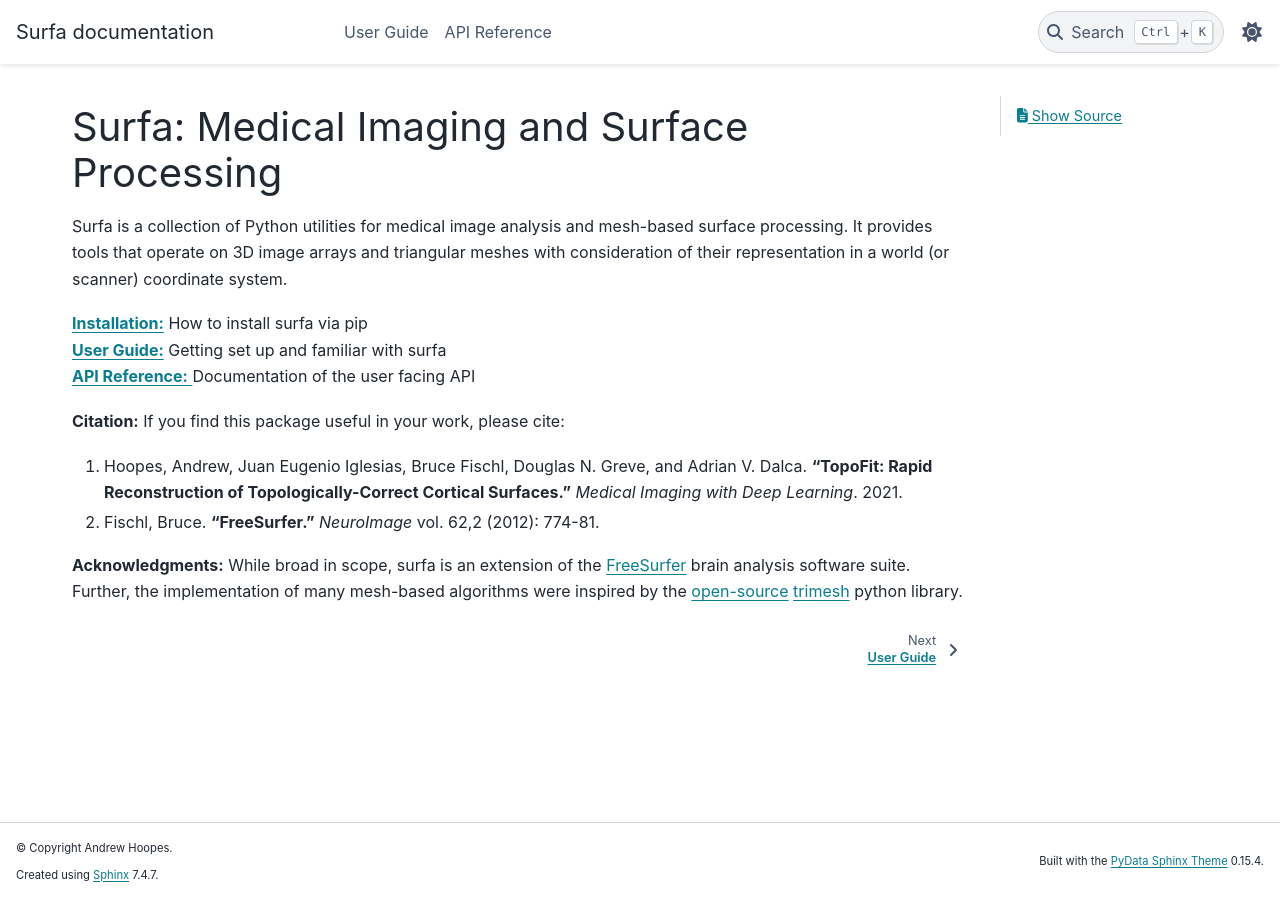
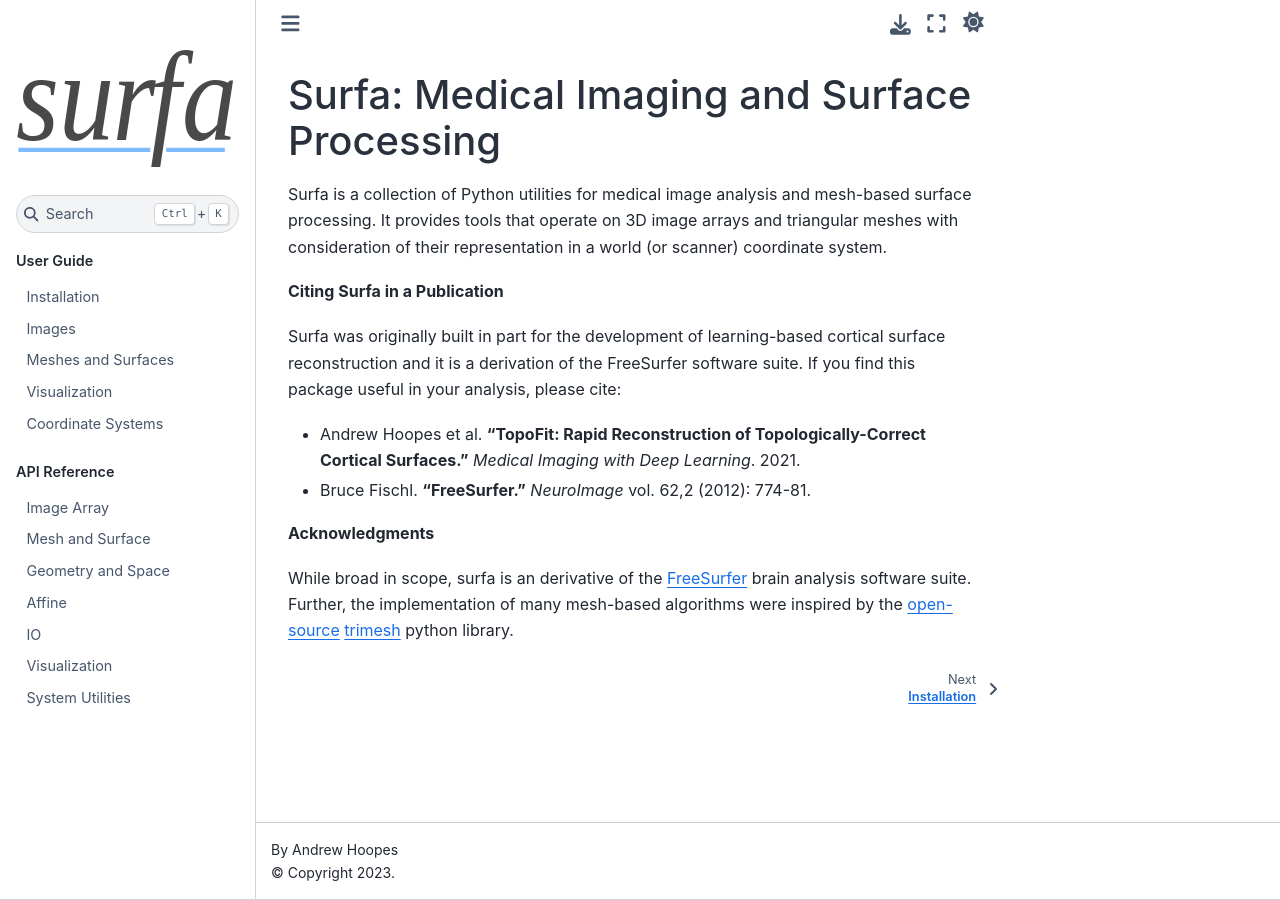
Before and after one commit to freesurfer/surfa, a Sphinx documentation site: the page built from docs/index.md, in a window 1280 px wide. Built offline with Sphinx 7.4.7 and the Sphinx Book theme 1.1.4, drawn with Linux system fonts in a browser that asks for light colours.

Commit message:
update some website documentation

````diff
--- a/docs/conf.py
+++ b/docs/conf.py
@@ -1,12 +1,13 @@
 import os
 import sys
+import time
 
 sys.path.insert(0, os.path.abspath('../'))
 
 # -- project information -----------------------------------------------------
 
 project = 'Surfa'
-copyright = 'Andrew Hoopes'
+copyright = time.strftime('%Y')
 author = 'Andrew Hoopes'
 
 # -- general configuration ---------------------------------------------------
@@ -22,11 +23,13 @@
 # -- options for HTML output -------------------------------------------------
 
 # theme
-html_theme = 'pydata_sphinx_theme'
+html_theme = 'sphinx_book_theme'
 
 # custom css
 html_static_path = ['static']
 html_css_files = ['style.css']
+
+html_logo = 'static/logo.svg'
 
 html_context = {
     'default_mode': 'light',
@@ -38,7 +41,7 @@
 }
 
 html_theme_options = {
-   'pygment_light_style': 'trac',
+    'logo_only': True,
 }
 
 add_module_names = True
--- a/docs/index.md
+++ b/docs/index.md
@@ -3,29 +3,45 @@
 
 Surfa is a collection of Python utilities for medical image analysis and mesh-based surface processing. It provides tools that operate on 3D image arrays and triangular meshes with consideration of their representation in a world (or scanner) coordinate system.
 
-[**Installation:**](guide/installation) How to install surfa via pip
-<br>
-[**User Guide:**](guide/index) Getting set up and familiar with surfa
-<br>
-[**API Reference:** ](reference/index) Documentation of the user facing API
+**Citing Surfa in a Publication**
 
+Surfa was originally built in part for the development of learning-based cortical surface reconstruction and it is a derivation of the FreeSurfer software suite. If you find this package useful in your analysis, please cite:
 
-**Citation:** If you find this package useful in your work, please cite:
+- Andrew Hoopes et al. **"TopoFit: Rapid Reconstruction of Topologically-Correct Cortical Surfaces."** *Medical Imaging with Deep Learning*. 2021.
 
-1. Hoopes, Andrew, Juan Eugenio Iglesias, Bruce Fischl, Douglas N. Greve, and Adrian V. Dalca. **"TopoFit: Rapid Reconstruction of Topologically-Correct Cortical Surfaces."** *Medical Imaging with Deep Learning*. 2021.
+- Bruce Fischl. **"FreeSurfer."** *NeuroImage* vol. 62,2 (2012): 774-81.
 
-2. Fischl, Bruce. **"FreeSurfer."** *NeuroImage* vol. 62,2 (2012): 774-81.
+**Acknowledgments**
 
-**Acknowledgments:** While broad in scope, surfa is an extension of the [FreeSurfer](https://surfer.nmr.mgh.harvard.edu) brain analysis software suite. Further, the implementation of many mesh-based algorithms were inspired by the [open-source](https://github.com/mikedh/trimesh/blob/main/LICENSE.md) [trimesh](https://github.com/mikedh/trimesh) python library.
+While broad in scope, surfa is an derivative of the [FreeSurfer](https://surfer.nmr.mgh.harvard.edu) brain analysis software suite. Further, the implementation of many mesh-based algorithms were inspired by the [open-source](https://github.com/mikedh/trimesh/blob/main/LICENSE.md) [trimesh](https://github.com/mikedh/trimesh) python library.
 
 
 ```{toctree}
 ---
 maxdepth: 1
 hidden:
-caption: Getting Started
+caption: User Guide
 ---
 
-guide/index
-reference/index
+guide/installation
+guide/images
+guide/meshes
+guide/visualization
+guide/coordinates
 ```
+
+```{toctree}
+---
+maxdepth: 1
+hidden:
+caption: API Reference
+---
+
+reference/image
+reference/mesh
+reference/geometry
+reference/affine
+reference/io
+reference/visualization
+reference/system
+```
--- a/docs/requirements.txt
+++ b/docs/requirements.txt
@@ -1,4 +1,5 @@
 sphinx
 pydata-sphinx-theme
+sphinx-book-theme
 myst-parser
 pandoc
--- a/docs/static/style.css
+++ b/docs/static/style.css
@@ -9,3 +9,8 @@
 footer.bd-footer {
     font-size: 0.7em;
 }
+
+/*@media (min-width: 768px)*/
+div.navbar-brand-box a.navbar-brand img {
+    max-height: 8vh!important;
+}
--- a/docs/templates/sidebar-nav-bs.html
+++ /dev/null
@@ -1,9 +0,0 @@
-<nav class="bd-links" id="bd-docs-nav" aria-label="Main navigation">
-  <div class="bd-toc-item active">
-    {% if pagename.startswith("reference") %}
-    {{ generate_nav_html("sidebar", maxdepth=1, collapse=True, includehidden=True, titles_only=True) }}
-    {% else %}
-    {{ generate_nav_html("sidebar", maxdepth=2, collapse=True, includehidden=True, titles_only=True) }}
-    {% endif %}
-  </div>
-</nav>
````
Also changed, not shown: docs/guide/images.md (+5 -5 lines), docs/guide/index.md (deleted, +0 -14 lines), docs/guide/installation.md (+5 -5 lines), docs/reference/index.md (deleted, +0 -16 lines), docs/reference/mesh.rst (+0 -8 lines), docs/static/logo.svg (added), 1 other file.
